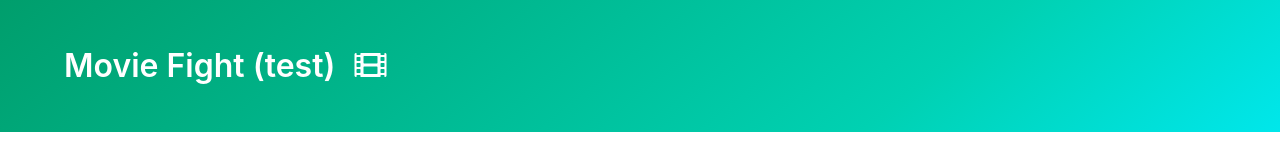
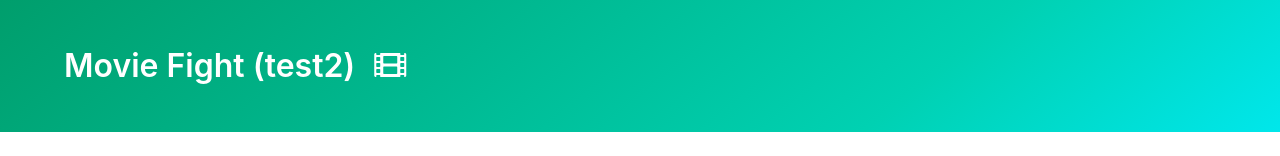
Before and after one commit to jmlongdev/movie-fight, a website built with Parcel: page index.html in a window 1280 px wide. Shown: the top 156 px of the page. Built offline with nearby package versions, Linux system fonts and the light colour scheme.

Commit message:
testing deploy again

```diff
--- a/index.html
+++ b/index.html
@@ -25,7 +25,7 @@
       <div class="hero-body">
         <div class="container">
           <h1 class="title">
-            Movie Fight (test)
+            Movie Fight (test2)
             <span class="icon">
               <i class="fas fa-film"></i>
             </span>
```
